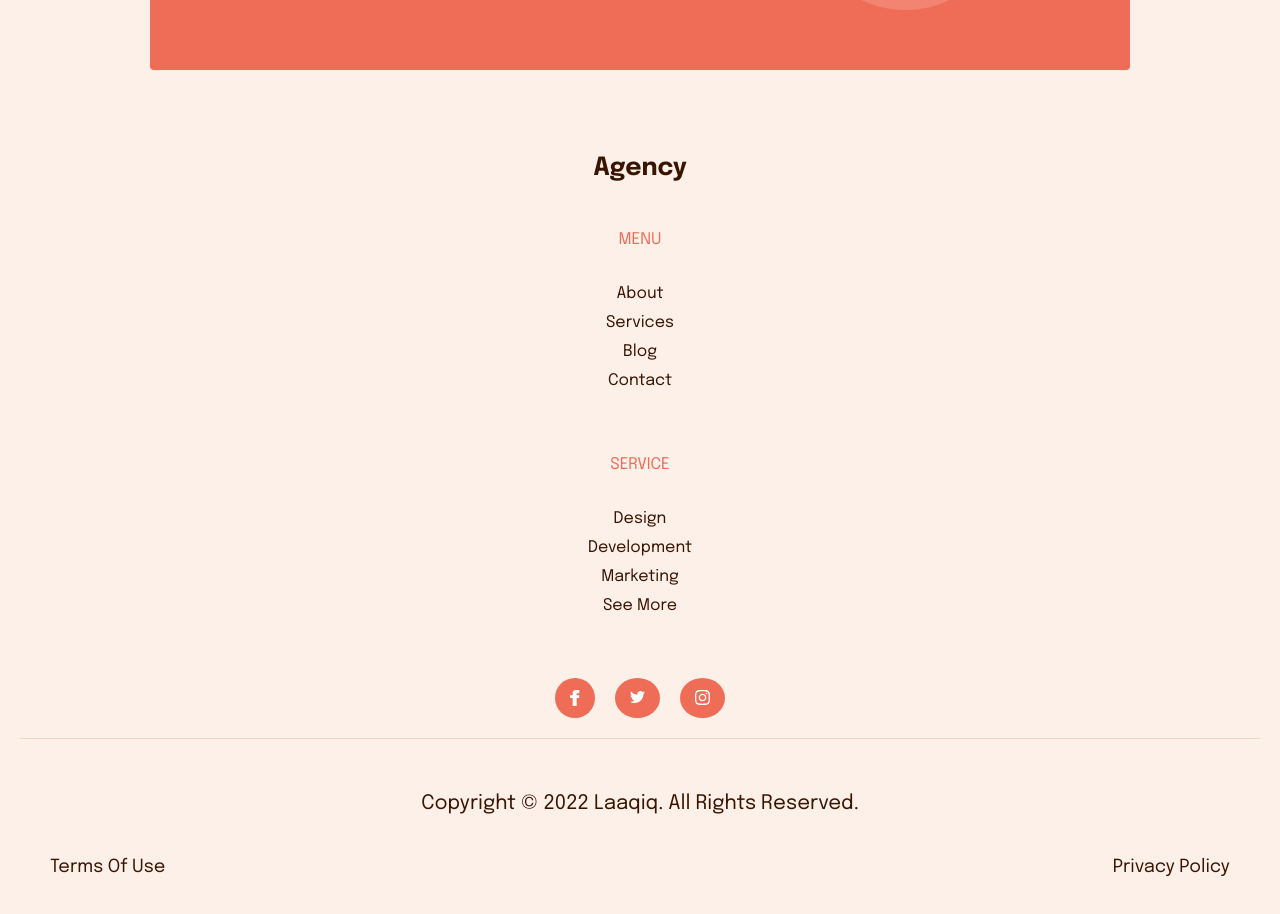
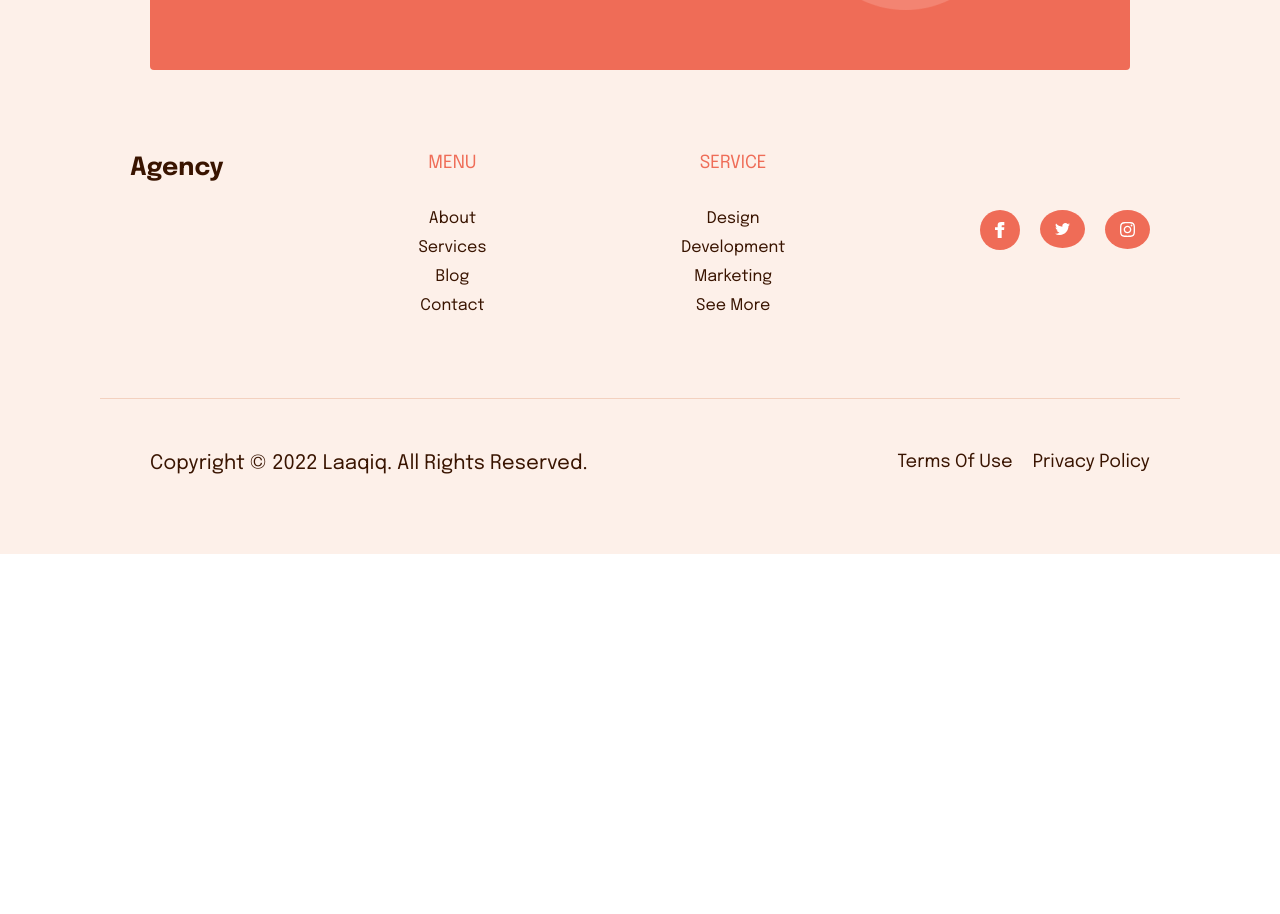
Before and after one commit to OgheneDev/broker-portfolio, a React (Vite) app: page / in a window 1280 px wide. Shown: the part 10490-11404 px from the top of the page. After the commit the page ends 11044 px from the top, so only its background shows below. Built offline with nearby package versions, Linux system fonts and the light colour scheme.

Commit message:
Footer desktop

```diff
--- a/src/components/Footer.jsx
+++ b/src/components/Footer.jsx
@@ -5,15 +5,15 @@ import insta from '../assets/images/instagram.svg'
 
 const Footer = () => {
   return (
-    <footer className='bg-custom-ash px-[20px] py-[40px] text-center'>
-      <div className='border-b border-b-custom-pink px-[30px] pb-[20px]'>
+    <footer className='bg-custom-ash px-[20px] py-[40px] text-center md:px-[100px]'>
+      <div className='border-b border-b-custom-pink px-[30px] pb-[20px] md:flex md:items-start md:justify-between'>
       <div className="logo text-dark font-bold text-[25px] mb-[40px]">
         Agency
       </div>
 
       <div className="menu mb-[60px]">
-        <label className='uppercase text-dark-accent text-[16px]'>Menu</label>
-        <ul className='text-dark flex flex-col gap-[5px] mt-[30px]'>
+        <label className='uppercase text-dark-accent text-[16px] md:text-[18px]'>Menu</label>
+        <ul className='text-dark flex flex-col gap-[5px] mt-[30px] md:text-[16px]'>
             <li>About</li>
             <li>Services</li>
             <li>Blog</li>
@@ -22,8 +22,8 @@ const Footer = () => {
       </div>
 
       <div className="service">
-        <label className='uppercase text-dark-accent text-[16px]'>Service</label>
-        <ul className='text-dark flex flex-col gap-[5px] mt-[30px]'>
+        <label className='uppercase text-dark-accent text-[16px] md:text-[18px]'>Service</label>
+        <ul className='text-dark flex flex-col gap-[5px] mt-[30px] md:text-[16px]'>
             <li>Design</li>
             <li>Development</li>
             <li>Marketing</li>
@@ -31,18 +31,18 @@ const Footer = () => {
         </ul>
       </div>
 
-      <div className="socials flex justify-center mt-[60px] gap-[20px]">
+      <div className="socials flex justify-center mt-[60px] gap-[20px] items-start">
         <div className="fb bg-custom-idk w-fit py-[12px] px-[15px] rounded-[50%]"><img src={fb} alt="" className='w-[10px]' /></div>
         <div className="fb bg-custom-idk w-fit py-[13px] px-[15px] rounded-[50%]"><img src={tw} alt="" className='w-[15px]' /></div>
         <div className="fb bg-custom-idk w-fit py-[12px] px-[15px] rounded-[50%]"><img src={insta} alt="" className='w-[15px]' /></div>
       </div>
       </div>
 
-      <div className='pt-[50px] px-[30px]'>
+      <div className='pt-[50px] px-[30px] md:flex justify-between'>
         <p className='text-dark-grey text-[20px] px-[20px] mb-[35px]'>Copyright © 2022 Laaqiq.
         All Rights Reserved.</p>
 
-        <div className="flex justify-between text-dark-grey text-[18px]">
+        <div className="flex justify-between text-dark-grey gap-[20px] text-[18px]">
           <p>Terms Of Use</p>
           <p>Privacy Policy</p>
         </div>
```
